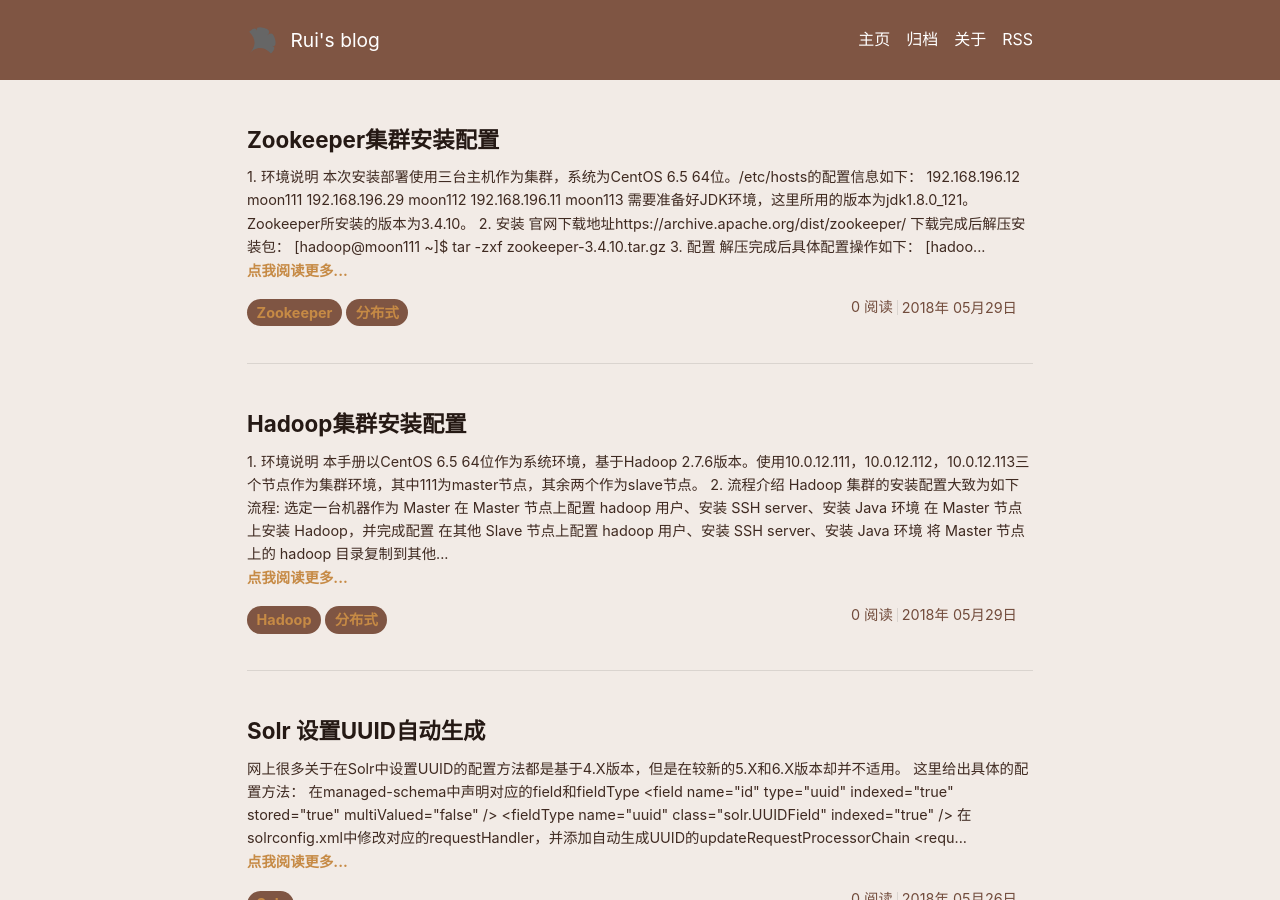
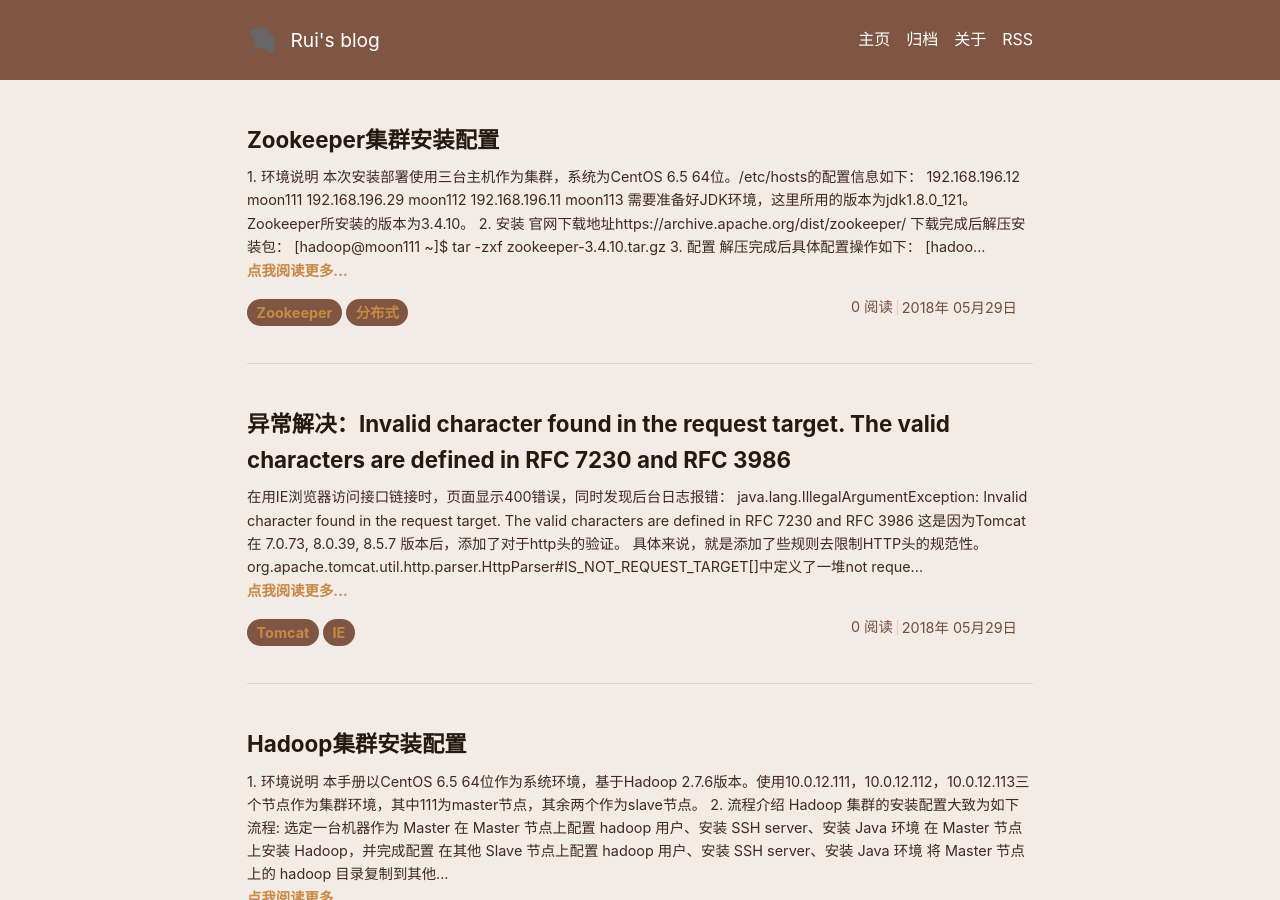
Before and after one commit to moon-rui/moon-rui.github.io, a Jekyll site: the page built from index.html, in a window 1280 px wide and 900 px high. Built offline with Jekyll 4.4.1, drawn with Linux system fonts in a browser that asks for light colours; nearby versions of some CDN libraries; the list of posts is cut into pages by our own code; comment, search, counter and statistics services are not loaded.

Commit message:
upload posts

````diff
--- /dev/null
+++ b/_posts/2018-05-29-tomcat_ie_error.md
@@ -0,0 +1,76 @@
+---
+layout: post
+title: 异常解决：Invalid character found in the request target. The valid characters are defined in RFC 7230 and RFC 3986
+key: 2018-05-29-tomcat_ie_error
+tags:
+   - Tomcat
+   - IE
+---
+
+在用IE浏览器访问接口链接时，页面显示400错误，同时发现后台日志报错：
+
+```
+java.lang.IllegalArgumentException: Invalid character found in the request target. The valid characters are defined in RFC 7230 and RFC 3986
+```
+
+这是因为Tomcat在 7.0.73, 8.0.39, 8.5.7 版本后，添加了对于http头的验证。
+
+具体来说，就是添加了些规则去限制HTTP头的规范性。
+
+`org.apache.tomcat.util.http.parser.HttpParser#IS_NOT_REQUEST_TARGET[]`中定义了一堆not request target
+
+```
+if(IS_CONTROL[i] || i > 127 || i == 32 || i == 34 || i == 35 || i == 60 || i == 62 || i == 92 || i == 94 || i == 96 || i == 123 || i == 124 || i == 125) {
+                IS_NOT_REQUEST_TARGET[i] = true;
+            }
+```
+
+转换过来就是以下字符(对应10进制ASCII看):
+
+- 键盘上那些控制键:(<32或者=127)
+
+- 非英文字符(>127)
+
+- 空格(32)
+
+- 双引号(34)
+
+- `#`(35)
+
+- `<`(60)
+
+- `>`(62)
+
+- `\`(92)
+
+- `^`(94)
+
+- `(96)
+
+- `{`(123)
+
+- `}`(124)
+
+- `|`(125)
+
+**解决方法1：**
+
+配置tomcat的catalina.properties
+
+添加或者修改：
+
+tomcat.util.http.parser.HttpParser.requestTargetAllow=|{}
+
+上述配置允许URL中包含|{}字符，如果包含中文就不能使用这种配置。
+
+**解决方法2：**
+
+更换tomcat版本，使用较低的版本。
+
+**解决方法3：**
+
+对请求链接进行编码转义，可以使用JS中的encodeURI和decodeURI函数。Chrome、Firefox等浏览器会对URL自动进行转义，而IE却不行。这也是只有在用IE访问的情况下会报错的原因。
+
+**解决方法4：**
+
+选择另外的参数传递方法，比如post方式。
````
Also changed, not shown: _posts/2018-05-26-solr6.3_config.md (+14 -14 lines).
